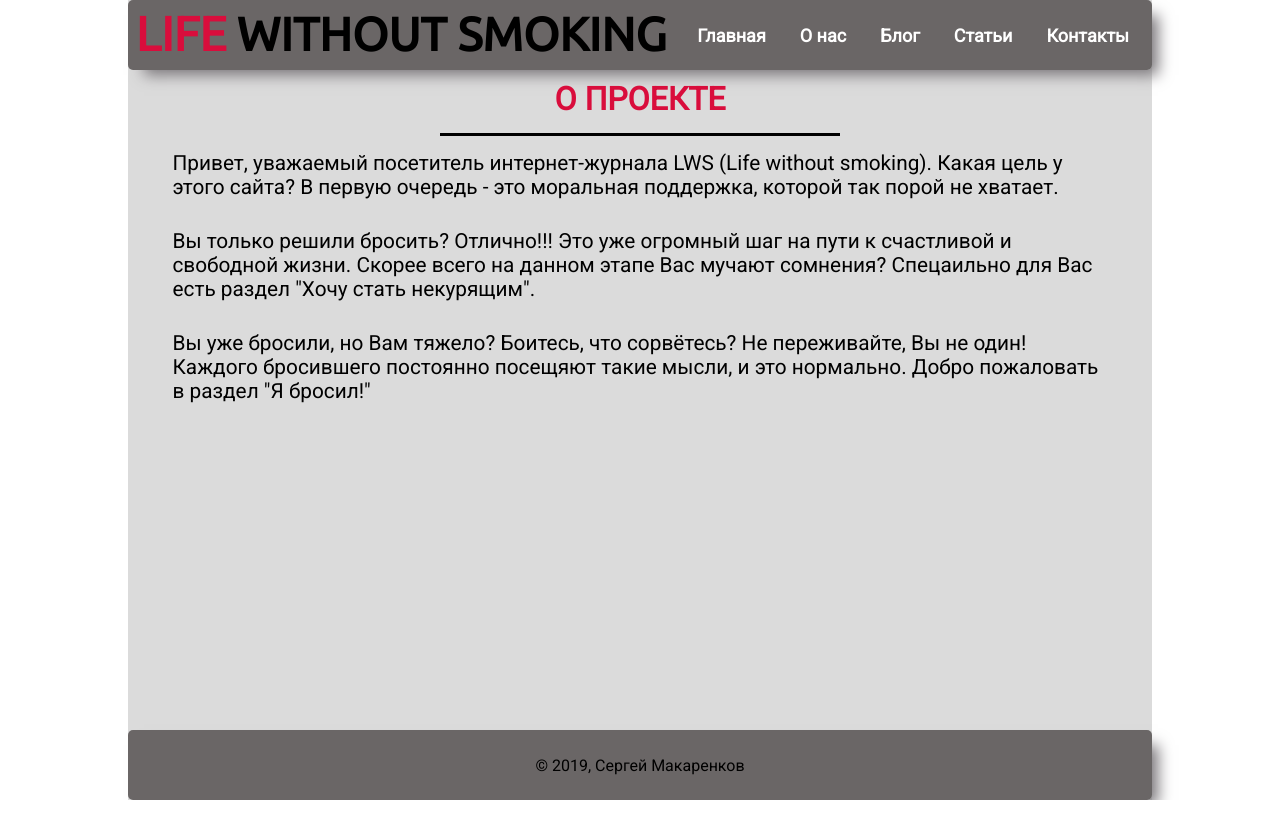
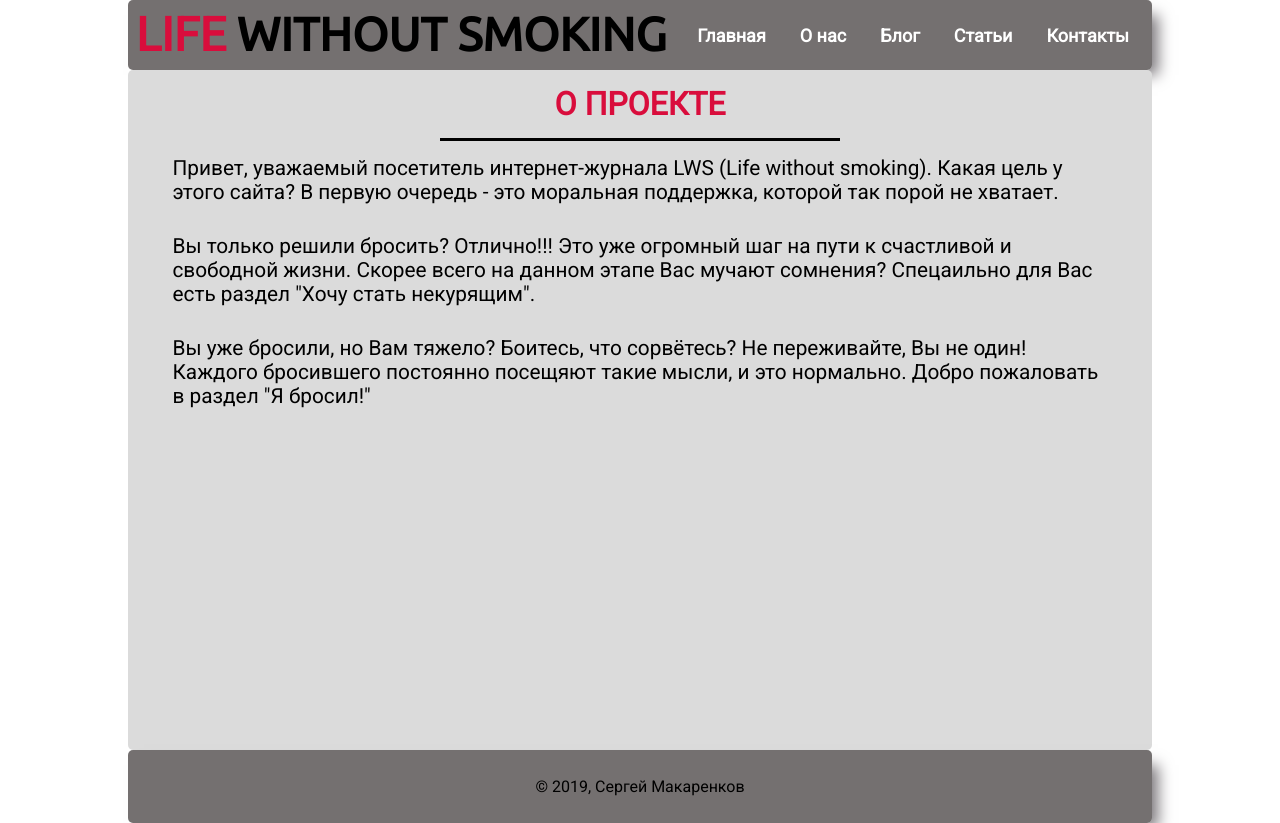
Before and after one commit to SNMakarenkoff/lws, a plain HTML site: page about.html in a window 1280 px wide. Before the commit the page ends 800 px from the top, so only its background shows below. Drawn offline with Linux system fonts and the light colour scheme.

Commit message:
Edit main section

```diff
--- a/css/style.css
+++ b/css/style.css
@@ -14,7 +14,7 @@
     min-height: 100vh;
     width: 80%;
     margin: 0 auto;
-        background-color: #dbdbdb
+/*    background-color: #dbdbdb;*/
 }
 
 .header {
@@ -66,13 +66,15 @@
 main {
     display: flex;
     flex-direction: column;
-    min-height: 80vh;
+    min-height: 85vh;
     align-items: center;
+    background-color: #dbdbdb;
+    border-radius: 5px;
 }
 
 
 main h1 {
-    padding-bottom: 15px;
+    padding: 15px;
     text-transform: uppercase;
     color: rgb(217, 13, 60);
 }
@@ -96,7 +98,7 @@ footer {
     justify-content: space-around;
     flex-direction: row;
     align-items: center;
-    height: 70px;
+    height: 73px;
     background-color: rgba(65, 60, 60, 0.73);
     border-radius: 5px;
     -webkit-box-shadow: 11px 10px 14px -5px rgba(122,118,122,1);
```
Also changed, not shown: about.html (+0 -1 lines).
